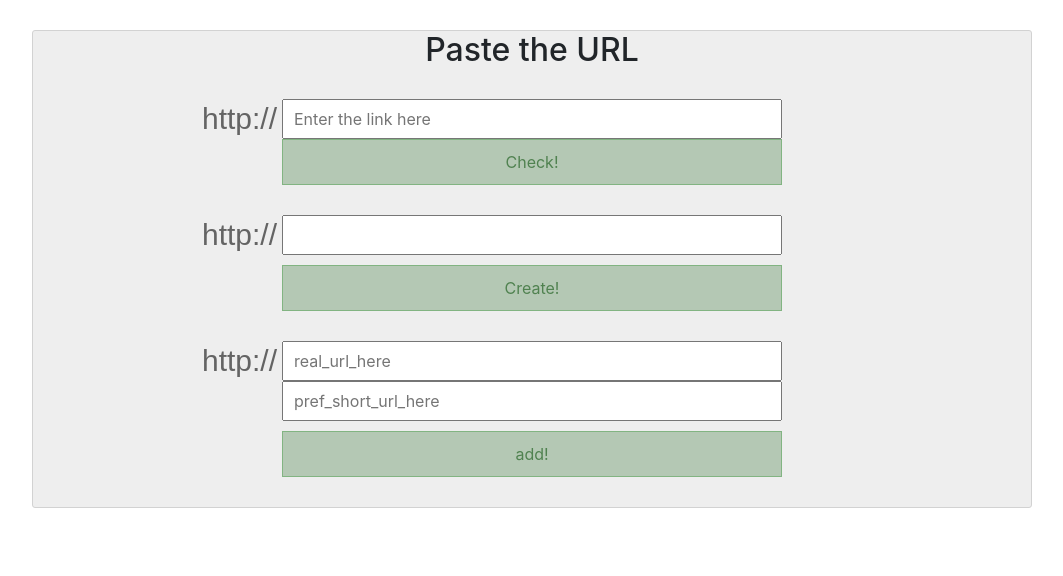
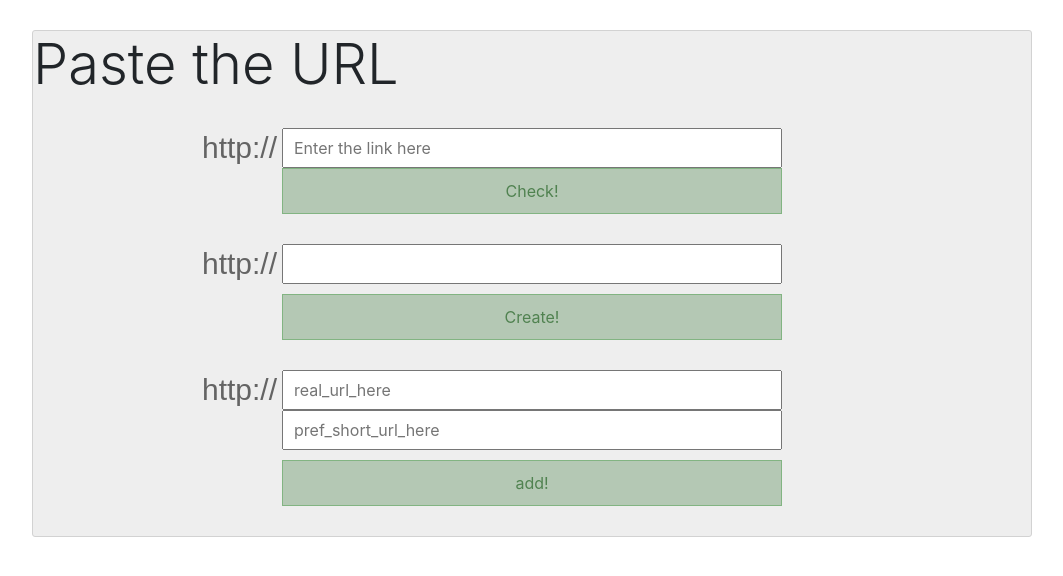
Before and after one commit to Greed2kk/URL-Shortener, a PHP site: page / in a window 1280 px wide. Shown: the top 576 px of the page, without its empty margins (108-1171 px from the left). Run offline with PHP 8.4, Linux system fonts and the light colour scheme; some libraries are stand-ins or nearby versions.

Commit message:
Update index.php

```diff
--- a/index.php
+++ b/index.php
@@ -6,9 +6,6 @@ require_once('src\php\shorter_cr.php');
 <!DOCTYPE html>
 <html>
 <head>
-        <meta charset="utf-8">
-
-<meta charset="utf-8">
 <script src="//ajax.googleapis.com/ajax/libs/jquery/3.1.0/jquery.min.js"></script>
 <script type="text/javascript" src='src/js/ajax.js'></script>
 <script type="text/javascript" src='https://developers.google.com/speed/libraries/#jquery'></script>
@@ -21,7 +18,7 @@ require_once('src\php\shorter_cr.php');
 <main>
 
     <div id="container">
-        <h2 align="center">Paste the URL </h2>
+        <h2 class="display-4">Paste the URL </h2>
         <div class="link-form">
             <form action="#" method="post" id="url-form">
                 <div class="link-form__input-l">
```
